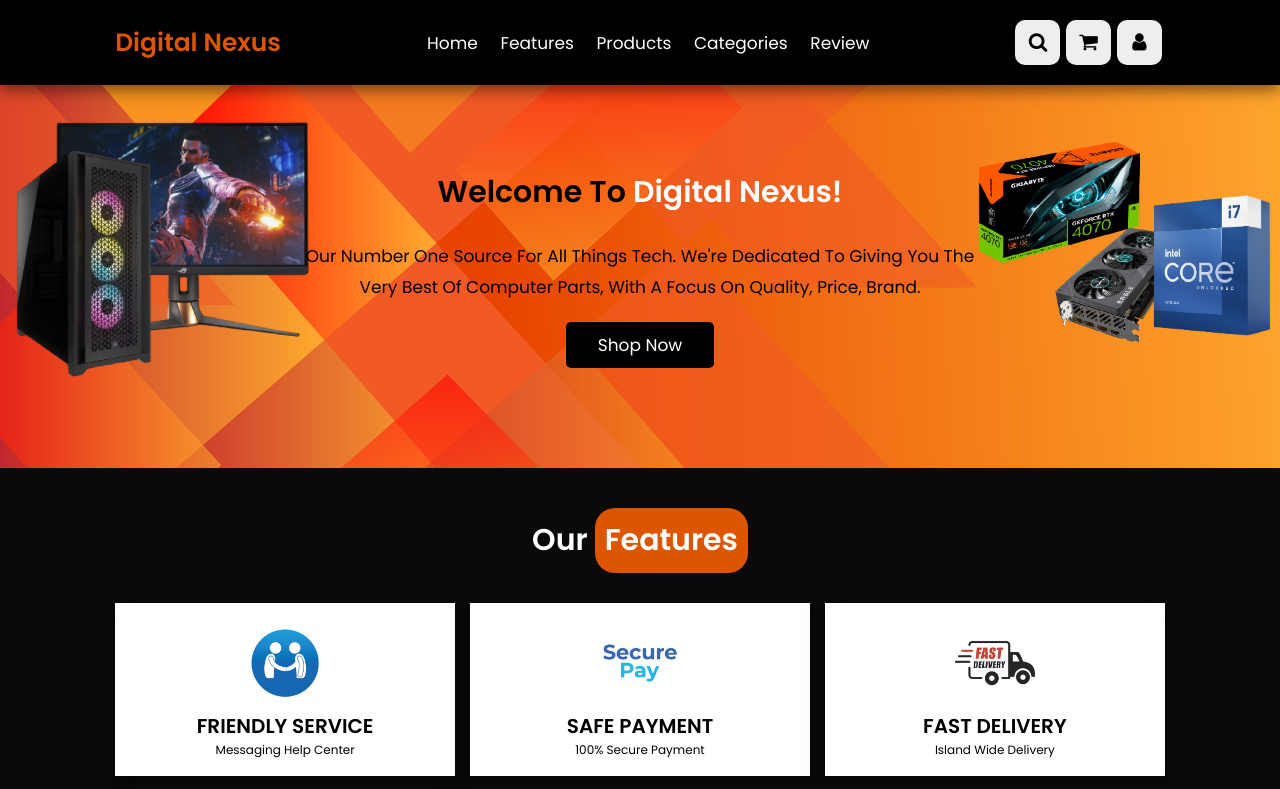
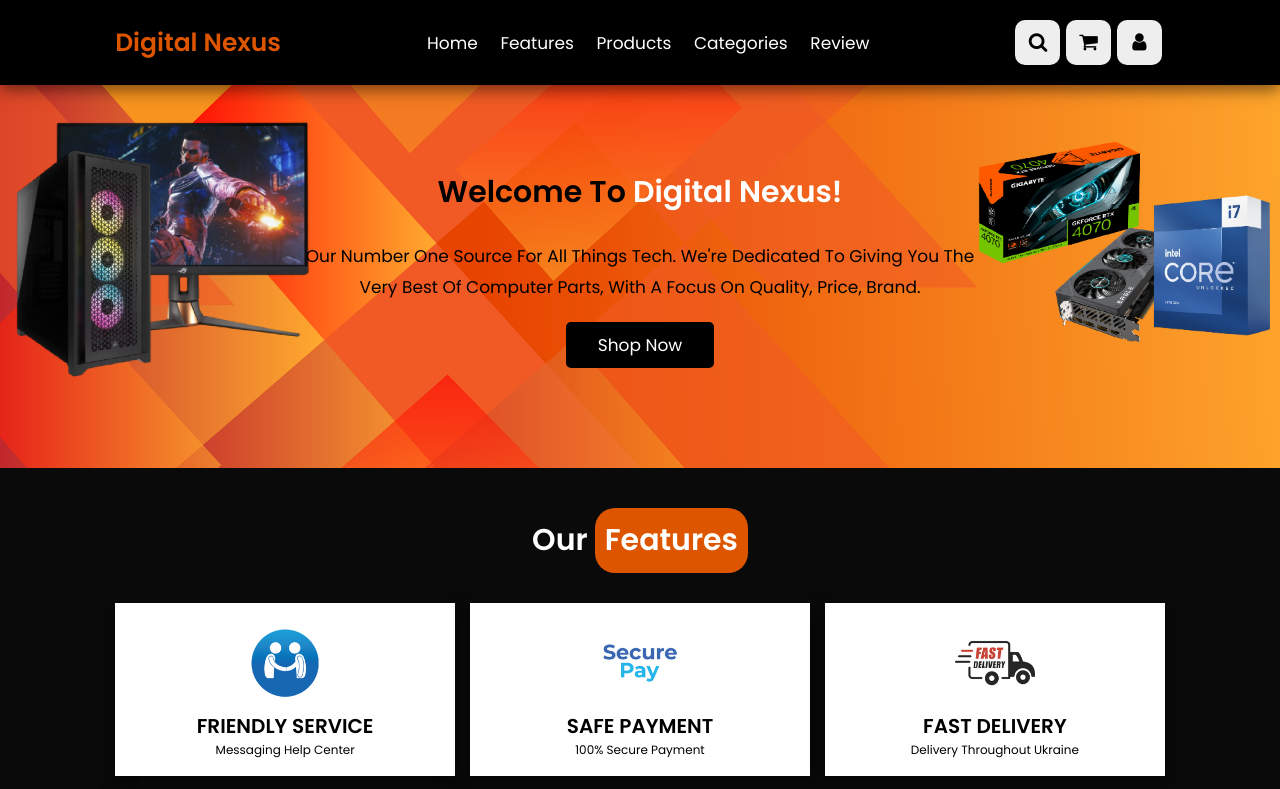
Before and after one commit to rustaman009/digital-nexus-site, a plain HTML site: page index.html in a window 1280 px wide. Shown: the top 789 px of the page. Drawn offline with nearby package versions, Linux system fonts and the light colour scheme.

Commit message:
Add files via upload

```diff
--- a/index.html
+++ b/index.html
@@ -91,7 +91,7 @@
             <div class="box">
                 <img src="images/fast2.png">
                 <h3>FAST DELIVERY</h3>
-                <p>Island wide Delivery</p>
+                <p>Delivery throughout Ukraine</p>
             </div>
             <div class="box">
                 <img src="images/men2.png">
```
